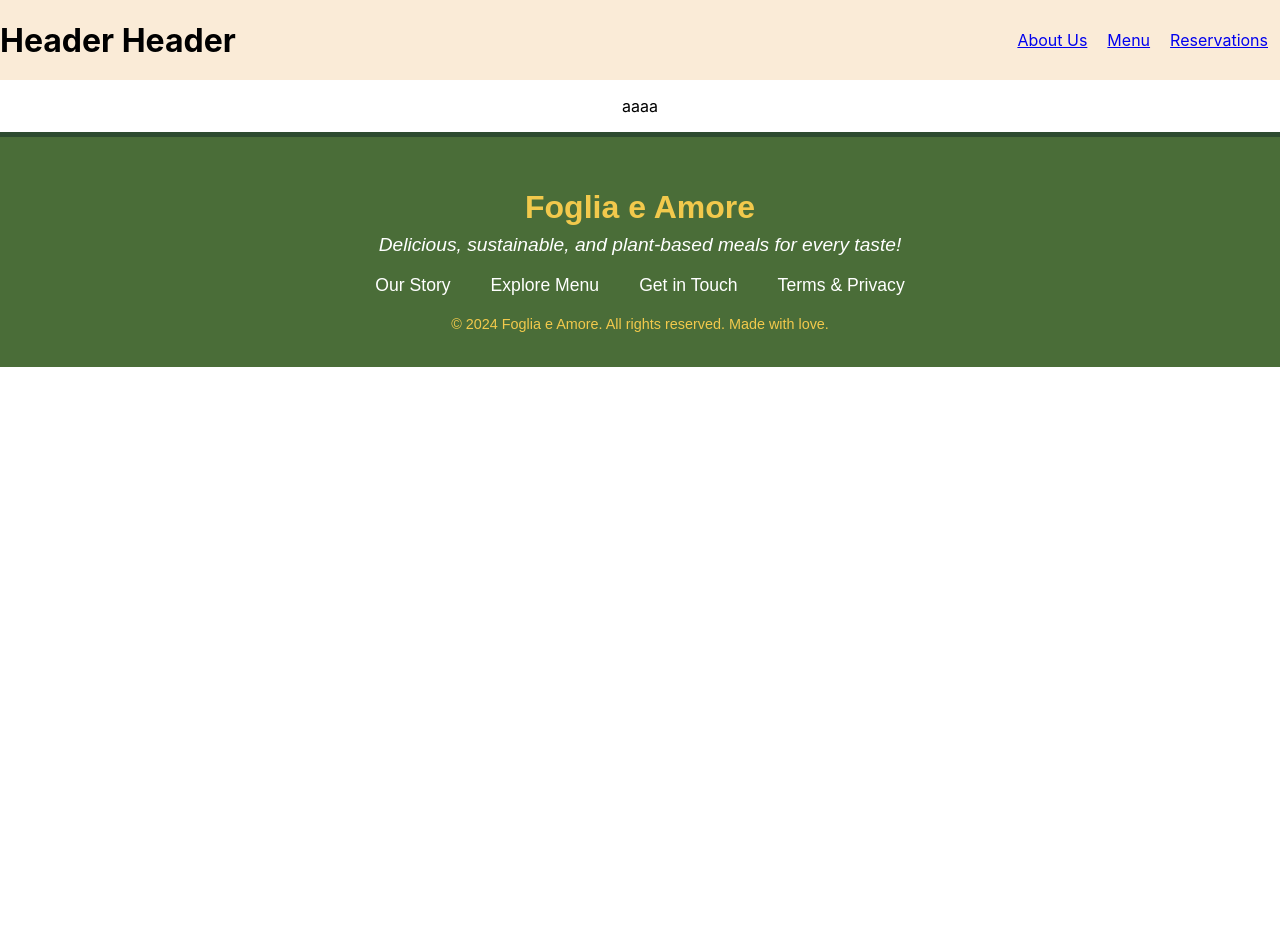
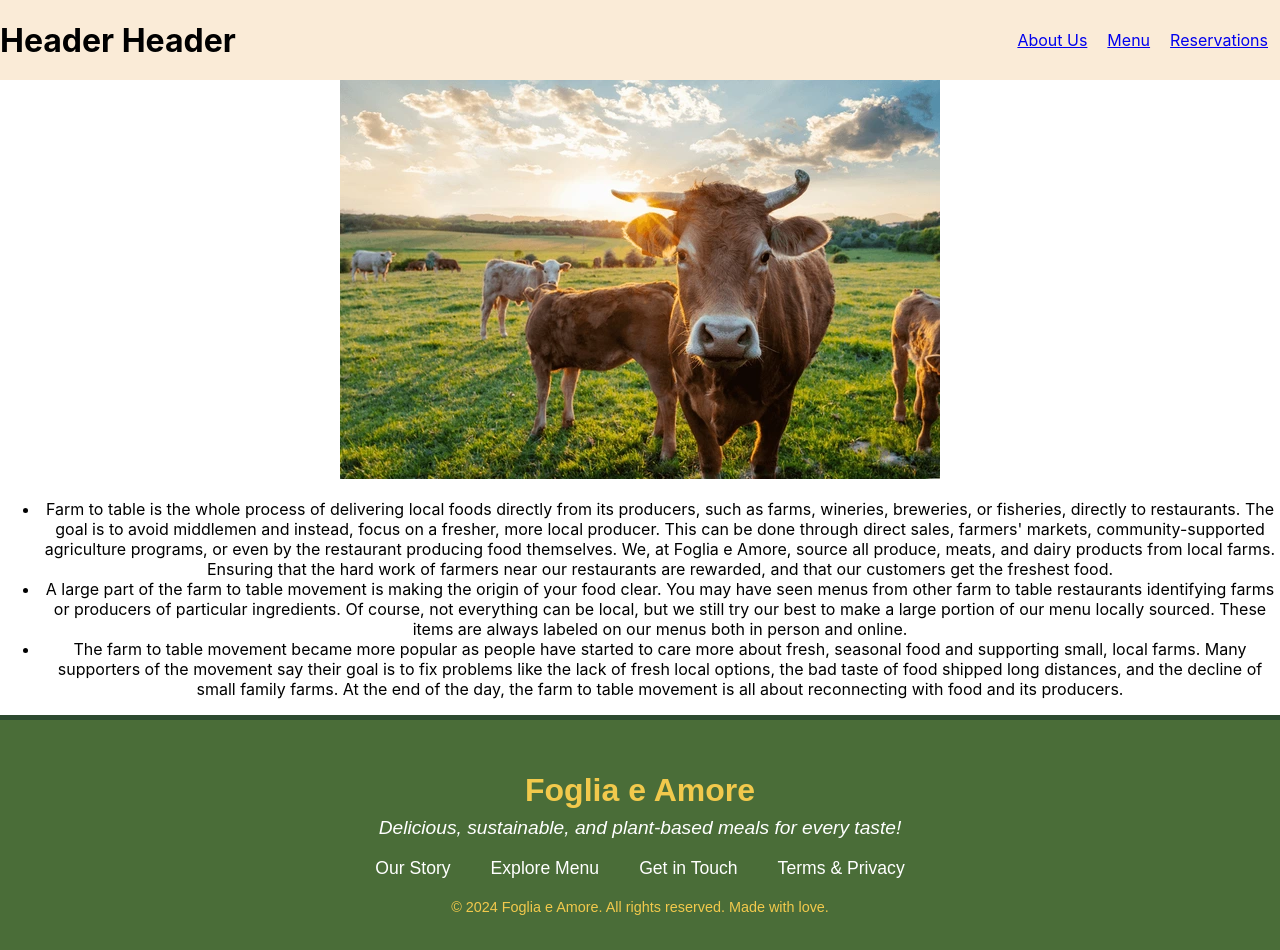
Before and after one commit to Foglia-e-Amore/leaf-love, a React (Create React App) app: page /#/farm-to-table in a window 1280 px wide. Before the commit the page ends 800 px from the top, so only its background shows below. Built offline with nearby package versions, Linux system fonts and the light colour scheme.

Commit message:
wake up its da firf of da monf

```diff
--- a/src/Pages/Farm-to-Table/Farm-to-Table.js
+++ b/src/Pages/Farm-to-Table/Farm-to-Table.js
@@ -1,9 +1,20 @@
 import React from 'react';
+import './Farm-to-table.css'
+import cows from "../../images/cows.png";
 
 function FarmToTable() {
   return(
     <div id="FarmtoTable">
-      <p>aaaa</p>
+      <div>
+        <img class = "F2TImg" src={cows} alt = "cow ran away"/>
+      </div>
+      <div class = "imgcont">
+        <ul>
+          <li>Farm to table is the whole process of delivering local foods directly from its producers, such as farms, wineries, breweries, or fisheries, directly to restaurants. The goal is to avoid middlemen and instead, focus on a fresher, more local producer. This can be done through direct sales, farmers' markets, community-supported agriculture programs, or even by the restaurant producing food themselves. We, at Foglia e Amore, source all produce, meats, and dairy products from local farms. Ensuring that the hard work of farmers near our restaurants are rewarded, and that our customers get the freshest food.</li>
+          <li>A large part of the farm to table movement is making the origin of your food clear. You may have seen menus from other farm to table restaurants identifying farms or producers of particular ingredients. Of course, not everything can be local, but we still try our best to make a large portion of our menu locally sourced. These items are always labeled on our menus both in person and online.</li>
+          <li>The farm to table movement became more popular as people have started to care more about fresh, seasonal food and supporting small, local farms. Many supporters of the movement say their goal is to fix problems like the lack of fresh local options, the bad taste of food shipped long distances, and the decline of small family farms. At the end of the day, the farm to table movement is all about reconnecting with food and its producers.</li>
+        </ul>
+      </div>
     </div>
   )
 }
--- a/src/Pages/Farm-to-Table/Farm-to-table.css
+++ b/src/Pages/Farm-to-Table/Farm-to-table.css
@@ -0,0 +1,8 @@
+.F2TImg {
+  object-fit: cover;
+  left: 0;
+}
+
+.imgcont {
+  position: relative;
+}
```
Also changed, not shown: src/images/cows.png (added).
